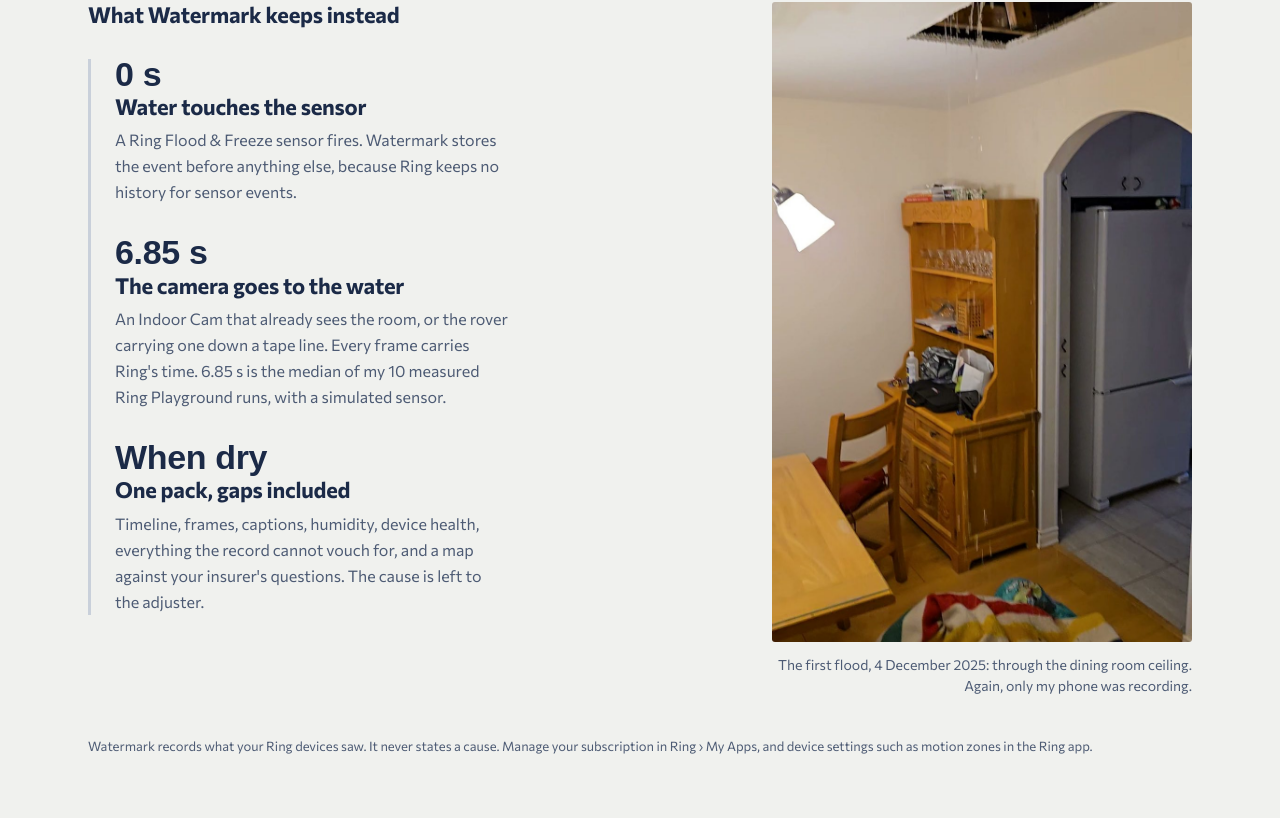
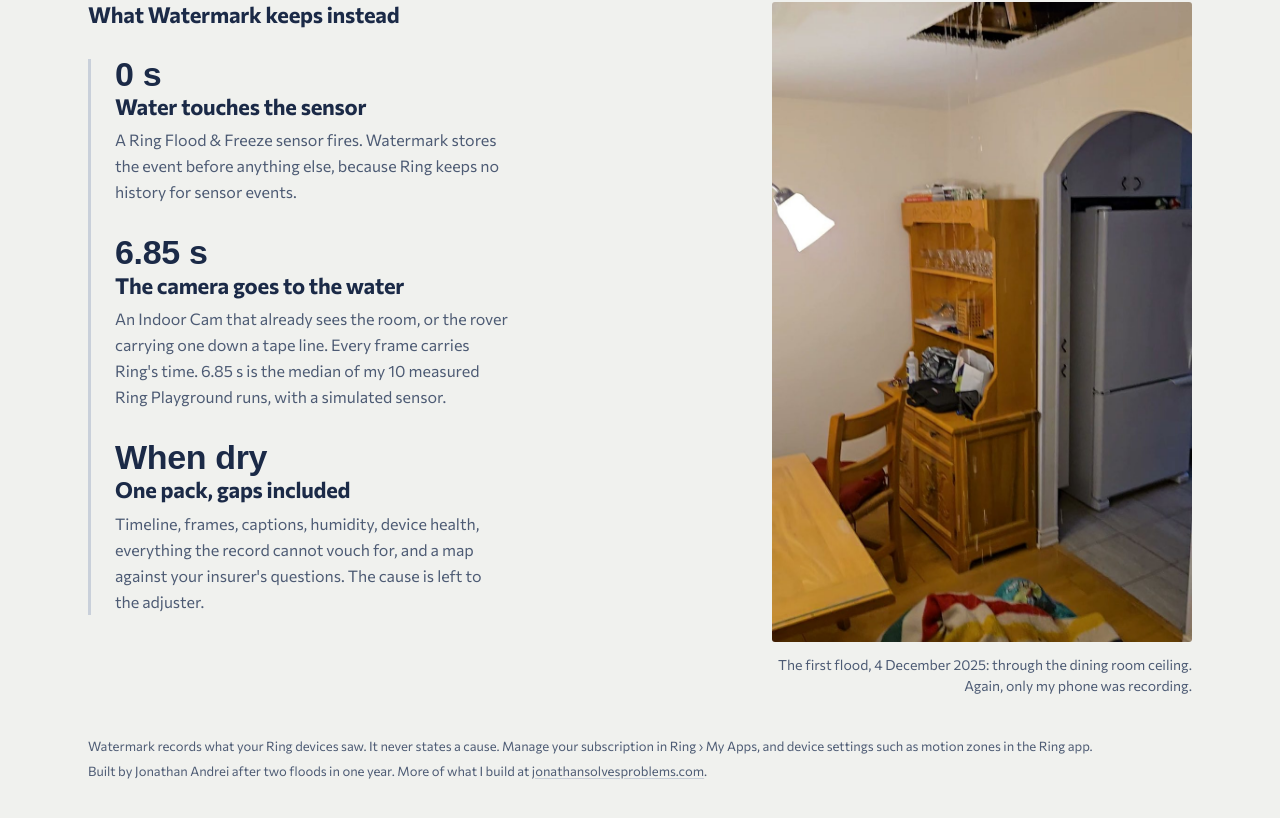
Before and after one commit to JonathanSolvesProblems/watermark, a Next.js app in the folder web/: page / in a window 1280 px wide. Shown: the part 867-1685 px from the top of the page. Before the commit the page ends 1664 px from the top, so only its background shows below. Built offline with nearby package versions, Linux system fonts and the light colour scheme; no server answers; a web font is replaced by a local one.

Commit message:
Footer: link to jonathansolvesproblems.com

```diff
--- a/web/app/layout.tsx
+++ b/web/app/layout.tsx
@@ -51,6 +51,13 @@ export default function RootLayout({ children }: { children: React.ReactNode })
             Watermark records what your Ring devices saw. It never states a cause. Manage your subscription in Ring
             &rsaquo; My Apps, and device settings such as motion zones in the Ring app.
           </p>
+          <p>
+            Built by Jonathan Andrei after two floods in one year. More of what I build at{" "}
+            <a href="https://jonathansolvesproblems.com" className="underline decoration-seam underline-offset-2 hover:text-ink hover:decoration-current transition-colors">
+              jonathansolvesproblems.com
+            </a>
+            .
+          </p>
         </footer>
       </body>
     </html>
```
